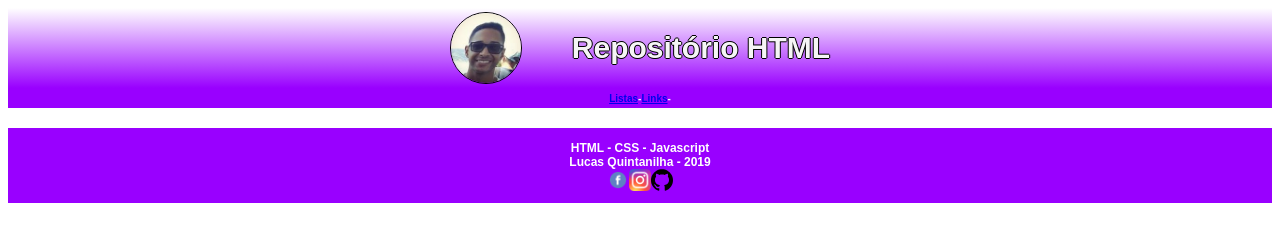
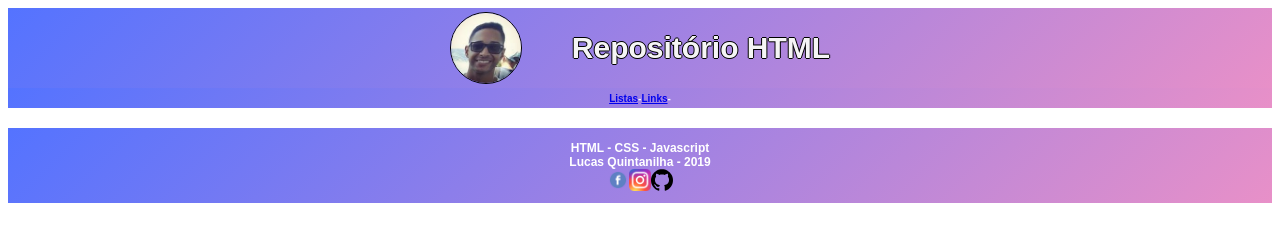
Before and after one commit to lucasquitan/html-css-js-notation, a website: page index.html in a window 1280 px wide. Drawn offline with Linux system fonts and the light colour scheme.

Commit message:
Changed the background color

```diff
--- a/index.html
+++ b/index.html
@@ -30,7 +30,7 @@
         font-size: 10px;
         font-weight: bold;
         color: #f5f5f5;
-        background: #9900ff;
+        background: linear-gradient(135deg, #5473ff 0%, #e890c8 100%);
       }
 
       .listMenus {
@@ -57,7 +57,7 @@
         height: 80px;
         align-items: center;
         justify-content: center;
-        background: linear-gradient(to top, #9900ff, #fff);
+        background: linear-gradient(135deg, #5473ff 0%, #e890c8 100%);
       }
 
       .title {
@@ -81,7 +81,7 @@
       footer {
         width: 100%;
         height: 75px;
-        background: #9900ff;
+        background: linear-gradient(135deg, #5473ff 0%, #e890c8 100%);
         font-family: Arial, Helvetica, sans-serif;
         color: #fff;
         font-size: 12px;
```
